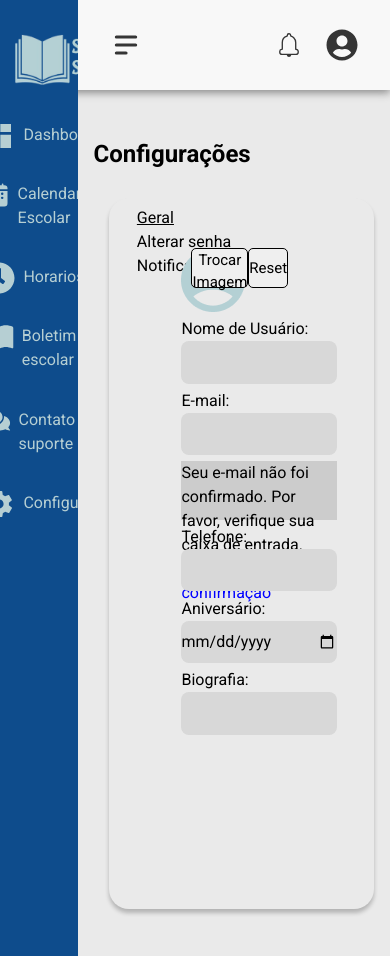
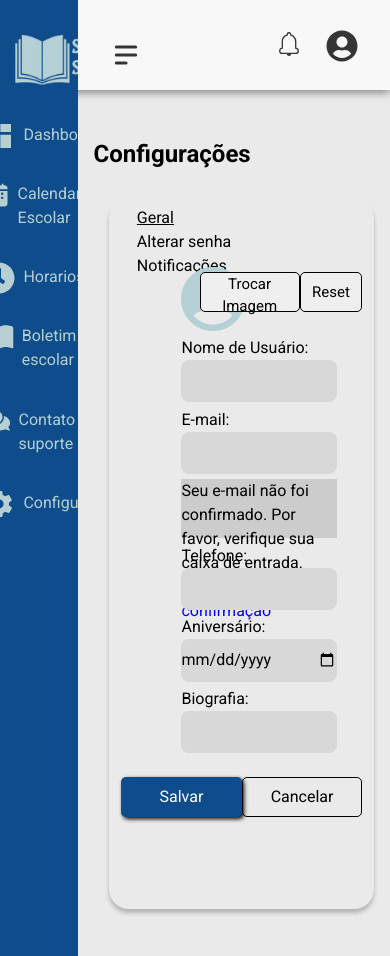
Before and after one commit to Alisonjs0/SchoolSync, a Next.js app: page /pages/configuracoesGeral in a window 390 px wide. Built offline with nearby package versions, Linux system fonts and the light colour scheme.

Commit message:
adicionando a responsividade nos botoes das telas

```diff
--- a/app/pages/alterarsenhapt1/alterarsenhapt1.css
+++ b/app/pages/alterarsenhapt1/alterarsenhapt1.css
@@ -59,11 +59,14 @@ input{
 
 .Button{
     display: flex;
+    margin-top: 1.5rem ;
+    justify-content: space-evenly;
+    /* display: flex;
     flex-direction:row;
     justify-content: space-between;
     margin-left: 30rem;
     margin-top: 2rem ;
-    margin-right: 8rem;
+    margin-right: 8rem; */
 }
 
 #SaveButton{
--- a/app/pages/alterarsenhapt2/alterarsenhapt2.css
+++ b/app/pages/alterarsenhapt2/alterarsenhapt2.css
@@ -53,11 +53,14 @@ input{
 
 .Button{
     display: flex;
+    margin-top: 1.5rem ;
+    justify-content: space-evenly;
+    /* display: flex;
     flex-direction:row;
     justify-content: space-between;
     margin-left: 30rem;
     margin-top: 2rem ;
-    margin-right: 8rem;
+    margin-right: 8rem; */
 }
 
 #SaveButton{
--- a/app/pages/configuracoesGeral/configuracoesGeral.css
+++ b/app/pages/configuracoesGeral/configuracoesGeral.css
@@ -31,6 +31,7 @@ h3{
 .icon{
    width: 10%;
    height: 5%;
+   margin-top: 6%;
 }
 
  /* .linha-vertical {
@@ -111,11 +112,15 @@ h3{
 }
 
 .Button-cd{
-    display: inline-flex;
+    display: flex;
+    margin-top: 1.5rem ;
+    justify-content: space-evenly;
+    /* padding-right: 40%; */
+    /* display: inline-flex;
     padding-left: -3%;
     padding-right: 45%;
     margin-top: 9%;
-    justify-content: space-between;
+    justify-content: space-between; */
 }
 
 #ChangeButton{
@@ -123,6 +128,7 @@ h3{
     height: 2.5rem;
     border-color: black;
     color:black;
+    margin-top: 9%;
     background-color: none;
     border-radius: 5px;
     font-family: "Roboto", system-ui;
@@ -135,6 +141,7 @@ h3{
     height: 2.5rem;
     border-color: black;
     color:black;
+    margin-top: 9%;
     background-color: none;
     border-radius: 5px;
     font-family: "Roboto", system-ui;
@@ -144,11 +151,11 @@ h3{
 
 .Button{
     display: flex;
-    flex-direction:row;
-    justify-content: space-between;
-    margin-left: 30rem;
+    margin-top: 1.5rem ;
+    justify-content: space-evenly;
+    /* margin-left: 2rem;
     margin-top: 2rem ;
-    margin-right: 8rem;
+    margin-right: 8rem; */
 
     /* display:flex;
     margin-top: 3%;
```
